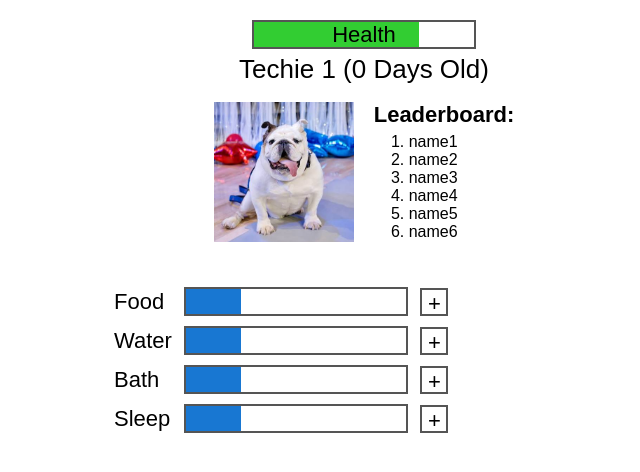
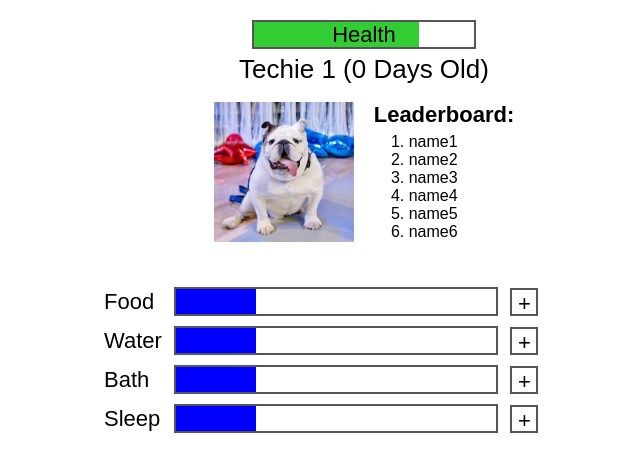
Before and after one commit to CargonCartire/CSC4033_Project, a plain HTML site: page bulldog.html in a window 1280 px wide. Shown: the whole page, without its empty margins (276-916 px from the left). Drawn offline with Linux system fonts and the light colour scheme.

Commit message:
Frontend update

```diff
--- a/bulldogbundle.css
+++ b/bulldogbundle.css
@@ -89,6 +89,9 @@ body {
 
 .stats {
     margin-top: 30px;
+    display: flex;
+    flex-direction: column;
+    align-items: center;
 }
 
 
@@ -96,6 +99,7 @@ body {
     display: flex;
     align-items: center;
     margin-bottom: 10px;
+    width: 520px;
 }
 
 
@@ -106,7 +110,7 @@ body {
 
 
 .stat-bar {
-    width: 220px;
+    width: 320px;
     height: 25px;
     border: 2px solid #555;
     background-color: white;
@@ -115,7 +119,12 @@ body {
 
 .stat-fill {
     height: 100%;
-    background-color: #1877d2;
+    background-color: blue;
+}
+
+.stat-fill.danger {
+    height: 100%;
+    background-color: red;
 }
 
 
```
